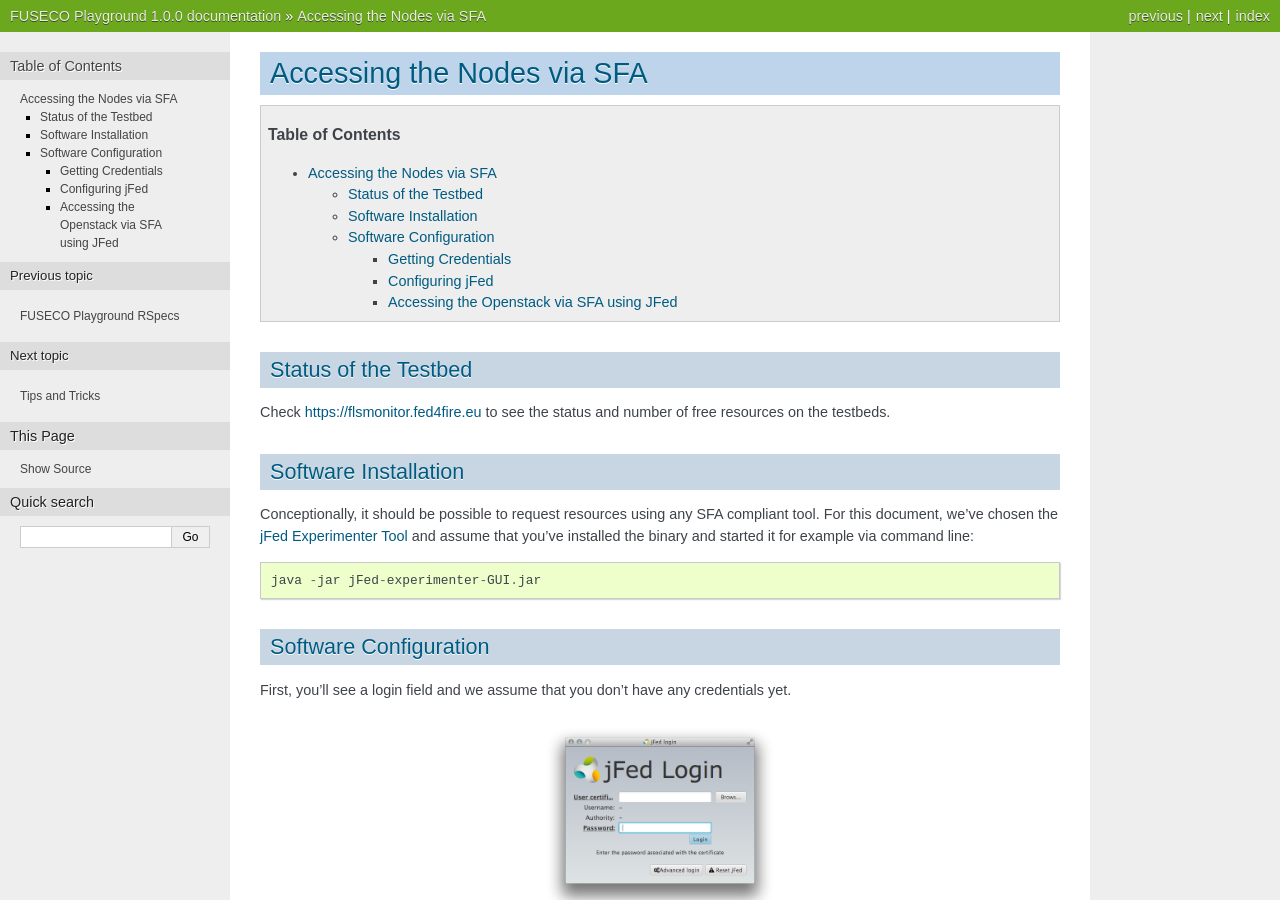
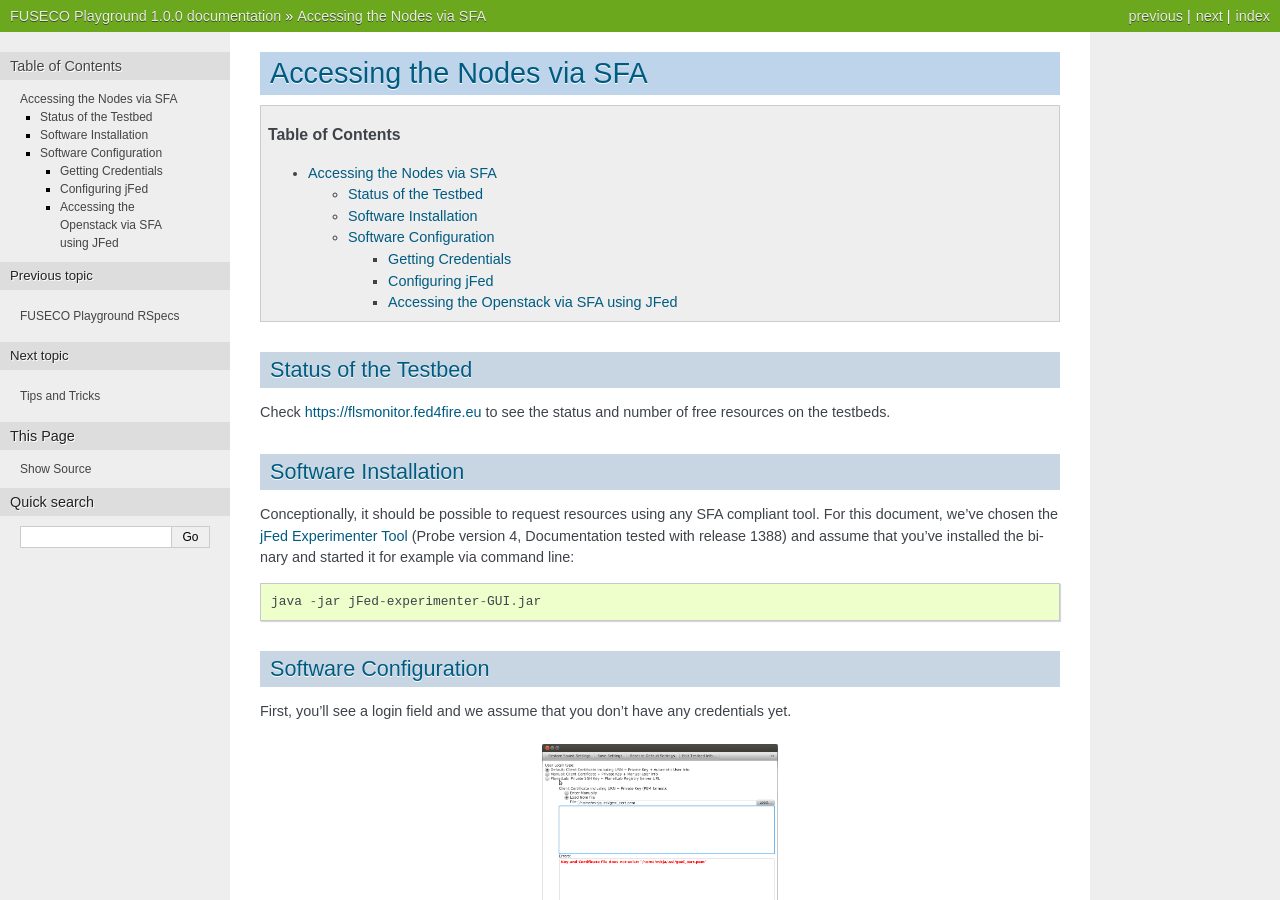
Before and after one commit to FITeagle/fusecoplayground, a Sphinx documentation site: the page built from source/accessingnodes.rst, in a window 1280 px wide and 900 px high. Built offline with Sphinx 7.4.7, drawn with Linux system fonts in a browser that asks for light colours.

Commit message:
changed pic to probe version

```diff
--- a/source/accessingnodes.rst
+++ b/source/accessingnodes.rst
@@ -15,7 +15,7 @@
 =====================
 
 Conceptionally, it should be possible to request resources using any SFA compliant tool.
-For this document, we've chosen the `jFed Experimenter Tool <http://jfed.iminds.be>`_ and assume that you've
+For this document, we've chosen the `jFed Experimenter Tool <http://jfed.iminds.be>`_ (Probe version 4, Documentation tested with release 1388) and assume that you've
 installed the binary and started it for example via command line::
 
    java -jar jFed-experimenter-GUI.jar
```
Also changed, not shown: images/jfed_started.png.
